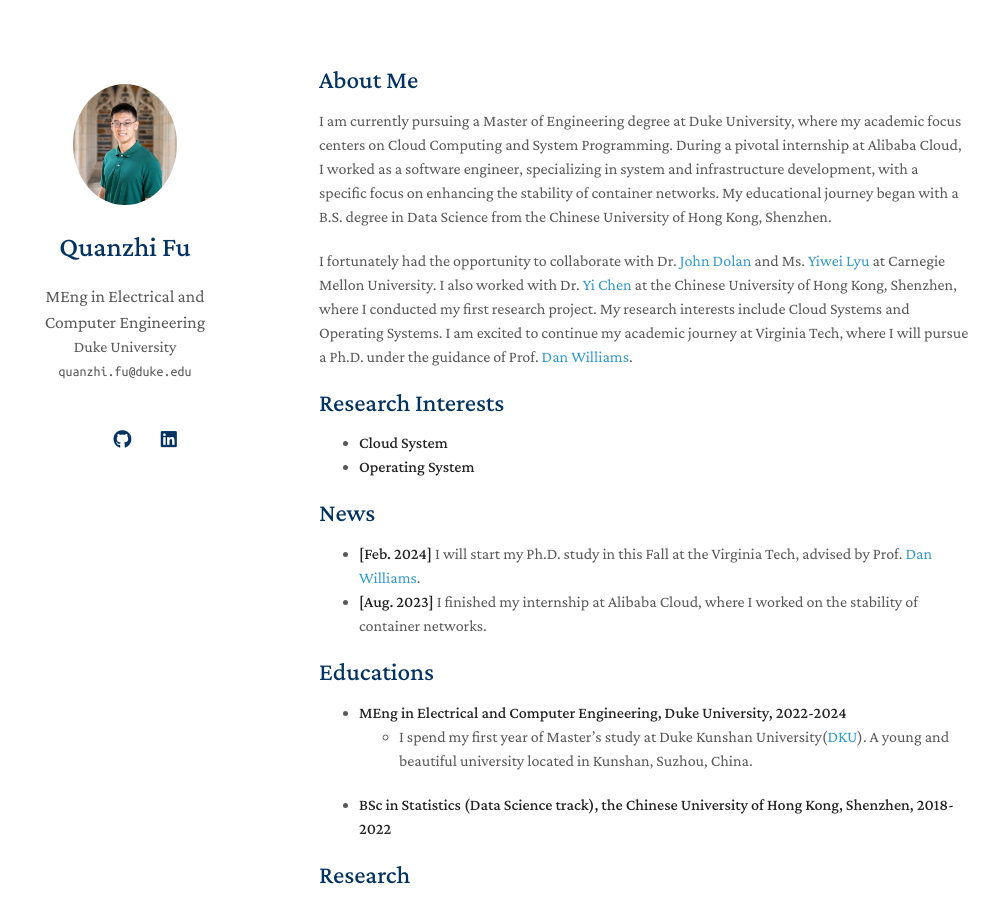
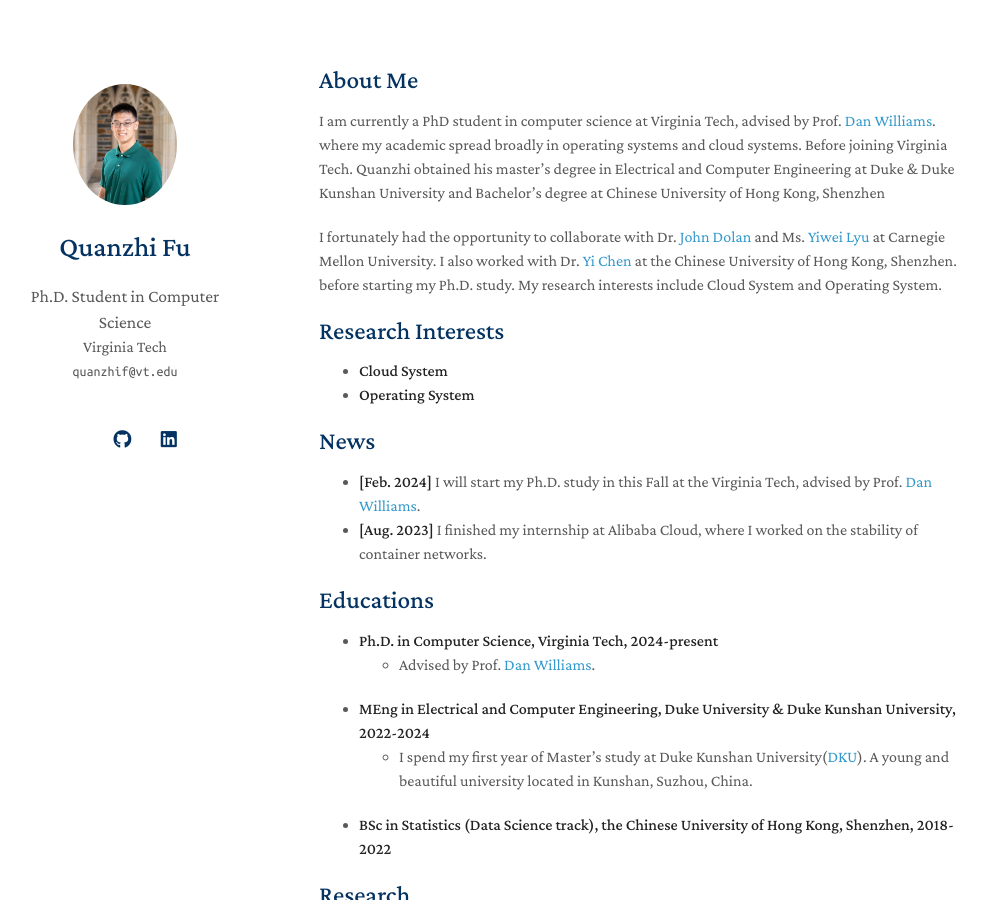
Before and after one commit to fqzz2000/fqzz2000.github.io, a Jekyll site: the page built from index.md, in a window 1280 px wide and 900 px high. Shown: the whole window, without its empty margins (151-1150 px from the left). Built offline with Jekyll 4.4.1, drawn with Linux system fonts in a browser that asks for light colours; nearby versions of some CDN libraries; a style sheet for code colours, icons or effects is not loaded; our own code applies the rules of GitHub Pages for plain Markdown files.

Commit message:
update some info

```diff
--- a/_config.yml
+++ b/_config.yml
@@ -1,8 +1,8 @@
 # Basic Information
 title: Quanzhi Fu
-position: MEng in Electrical and Computer Engineering
-affiliation: Duke University
-email: quanzhi.fu@duke.edu
+position: Ph.D. Student in Computer Science
+affiliation: Virginia Tech
+email: quanzhif@vt.edu
 
 # Search Engine Optimization (SEO)
 # The following information is used to improve the website traffic from search engines, e.g., Google.
--- a/index.md
+++ b/index.md
@@ -4,9 +4,9 @@
 
 ## About Me
 
-I am currently pursuing a Master of Engineering degree at Duke University, where my academic focus centers on Cloud Computing and System Programming. During a pivotal internship at Alibaba Cloud, I worked as a software engineer, specializing in system and infrastructure development, with a specific focus on enhancing the stability of container networks. My educational journey began with a B.S. degree in Data Science from the Chinese University of Hong Kong, Shenzhen.
+I am currently a PhD student in computer science at Virginia Tech, advised by Prof. [Dan Williams](https://people.cs.vt.edu/djwillia/). where my academic spread broadly in operating systems and cloud systems. Before joining Virginia Tech. Quanzhi obtained his master's degree in Electrical and Computer Engineering at Duke & Duke Kunshan University and Bachelor's degree at Chinese University of Hong Kong, Shenzhen
 
-I fortunately had the opportunity to collaborate with Dr. [John Dolan](https://www.ri.cmu.edu/ri-faculty/john-m-dolan/) and Ms. [Yiwei Lyu](https://www.andrew.cmu.edu/user/yiweilyu/) at Carnegie Mellon University. I also worked with Dr. [Yi Chen](https://sse.cuhk.edu.cn/en/faculty/chenyi) at the Chinese University of Hong Kong, Shenzhen, where I conducted my first research project. My research interests include Cloud Systems and Operating Systems. I am excited to continue my academic journey at Virginia Tech, where I will pursue a Ph.D. under the guidance of Prof. [Dan Williams](https://people.cs.vt.edu/djwillia/).
+I fortunately had the opportunity to collaborate with Dr. [John Dolan](https://www.ri.cmu.edu/ri-faculty/john-m-dolan/) and Ms. [Yiwei Lyu](https://www.andrew.cmu.edu/user/yiweilyu/) at Carnegie Mellon University. I also worked with Dr. [Yi Chen](https://sse.cuhk.edu.cn/en/faculty/chenyi) at the Chinese University of Hong Kong, Shenzhen. before starting my Ph.D. study. My research interests include Cloud System and Operating System.
 
 
 ## Research Interests
@@ -20,7 +20,9 @@
 - **[Aug. 2023]** I finished my internship at Alibaba Cloud, where I worked on the stability of container networks.
 
 ## Educations
-- **MEng in Electrical and Computer Engineering, Duke University, 2022-2024**
+- **Ph.D. in Computer Science, Virginia Tech, 2024-present**
+    - Advised by Prof. [Dan Williams](https://people.cs.vt.edu/djwillia/).
+- **MEng in Electrical and Computer Engineering, Duke University & Duke Kunshan University, 2022-2024**
     - I spend my first year of Master's study at Duke Kunshan University([DKU](https://www.dukekunshan.edu.cn/)). A young and beautiful university located in  Kunshan, Suzhou, China.
 - **BSc in Statistics (Data Science track), the Chinese University of Hong Kong, Shenzhen, 2018-2022**
 
```
